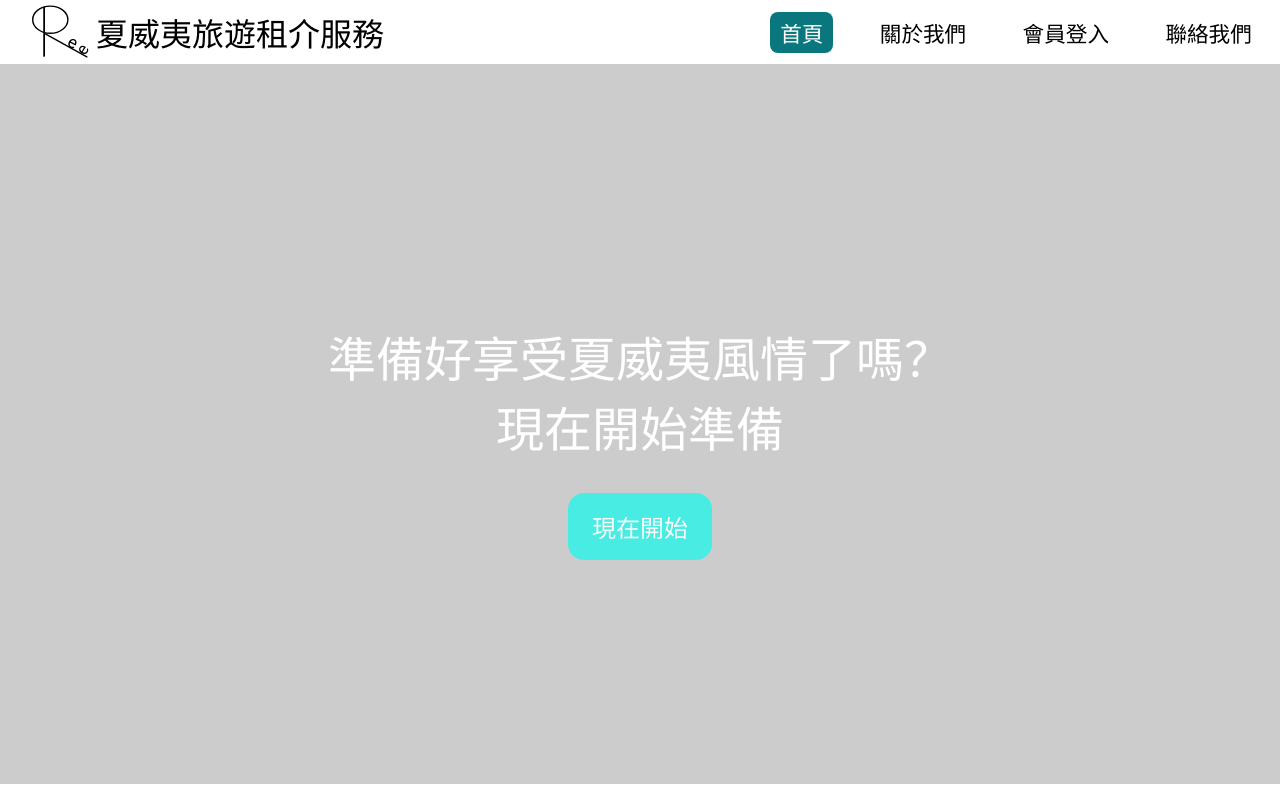
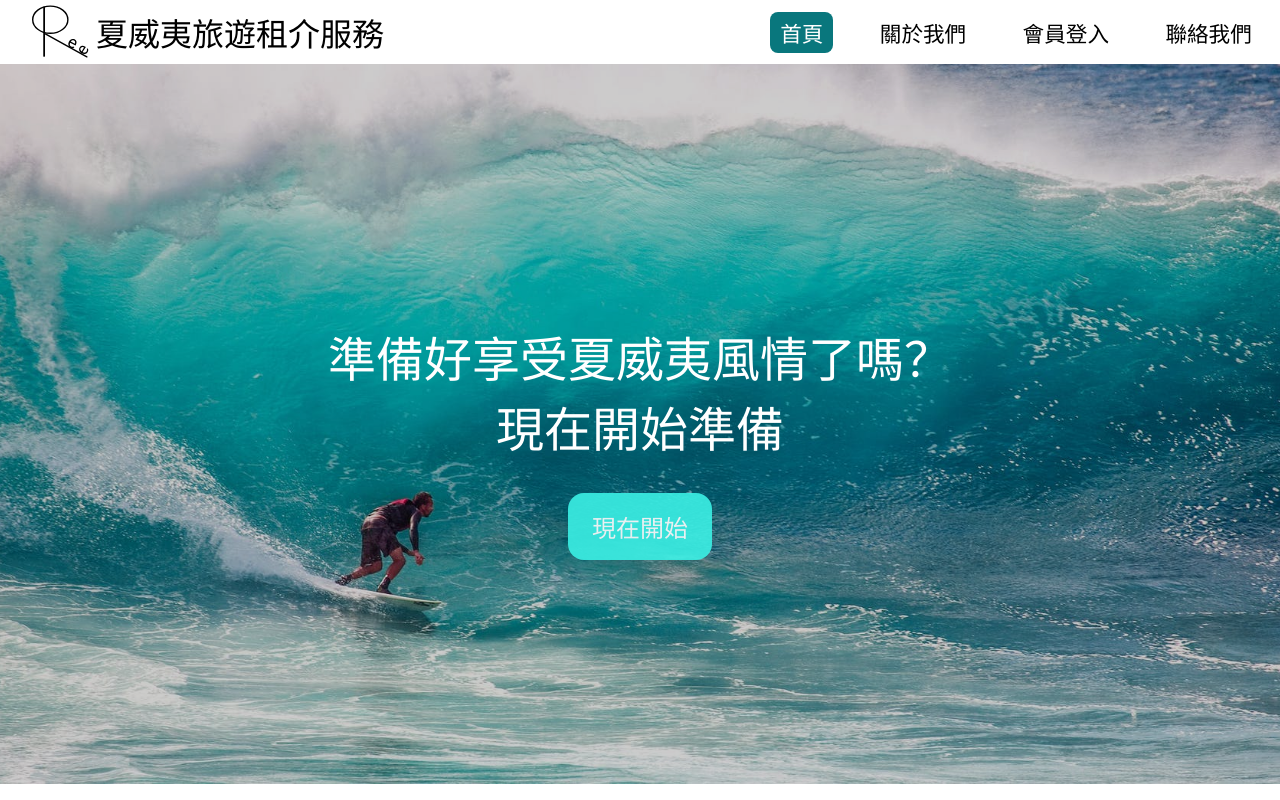
Before and after one commit to Ting8517/Hawaii, a plain HTML site: page index.html in a window 1280 px wide. Shown: the top 800 px of the page. Drawn offline with nearby package versions, Linux system fonts and the light colour scheme; files that its build step writes are made by us from their sources; the site is published under a folder, as on GitHub Pages, so addresses that start at the root find nothing.

Commit message:
2022-02-09

```diff
--- a/index.html
+++ b/index.html
@@ -43,7 +43,7 @@
       </header>
       <main>
         <!-- image part of tje first page -->
-        <section class="backImage" style="background-image: url(/img/pexels-photo-416676.jpeg);">
+        <section class="backImage" style="background-image: url('./img/pexels-photo-416676.jpeg');">
           <div class="fliter"></div>
           <h3>準備好享受夏威夷風情了嗎？<br>
             現在開始準備
```
